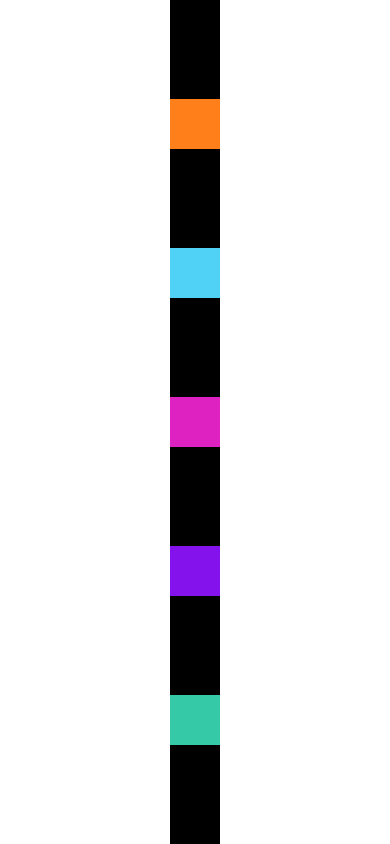
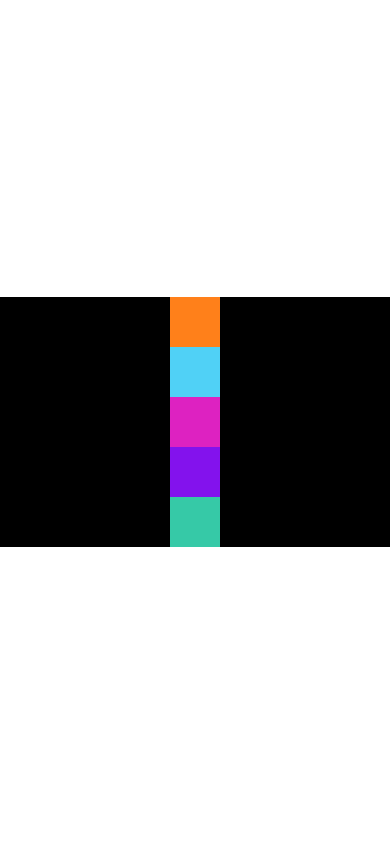
Before and after one commit to davidIsrael-rj/react-native-execicios, a React Native app: screen / in a window 390 px wide. Built offline with nearby package versions, Linux system fonts and the light colour scheme.

Commit message:
FlexboxV2

```diff
--- a/src/App.jsx
+++ b/src/App.jsx
@@ -1,8 +1,9 @@
 import React from "react";
 import { SafeAreaView, StyleSheet } from "react-native";
-import Flexbox from "./components/layout/Flexbox";
+import FlexboxV2 from "./components/layout/FlexboxV2";
 
 
+// import FlexboxV1 from "./components/layout/FlexboxV1";
 // import Quadrado from "./components/layout/Quadrado";
 // import DigiteSeuNome from "./components/DigiteSeuNome";
 // import ListaProdutosV2 from "./components/produtos/ListaProdutosV2";
@@ -26,8 +27,9 @@
 function App() {
     return <SafeAreaView style={style.App}>
 
-        <Flexbox/>
+        <FlexboxV2/>
         {/*
+        <FlexboxV1/>
         <DigiteSeuNome/>
         <ListaProdutosV2/>
         <ListaProdutos/>
--- /dev/null
+++ b/src/components/layout/FlexboxV2.jsx
@@ -0,0 +1,24 @@
+import React from 'react';
+import { StyleSheet, View } from 'react-native'
+import Quadrado from './Quadrado';
+
+export default props => {
+    return (
+        <View style={style.FlexV2}>
+            <Quadrado cor="#ff801a" />
+            <Quadrado cor="#50d1f6" />
+            <Quadrado cor="#dd22c1" />
+            <Quadrado cor="#8312ed" />
+            <Quadrado cor="#36c9a7" />
+        </View>
+    )
+}
+
+const style = StyleSheet.create({
+    FlexV2: {
+        width:'100%',
+        alignItems:'center',
+        justifyContent: 'space-evenly',
+        backgroundColor: "#000"
+    }
+})
```
Also changed, not shown: src/components/layout/FlexboxV1.jsx (renamed from src/components/layout/Flexbox.jsx).
